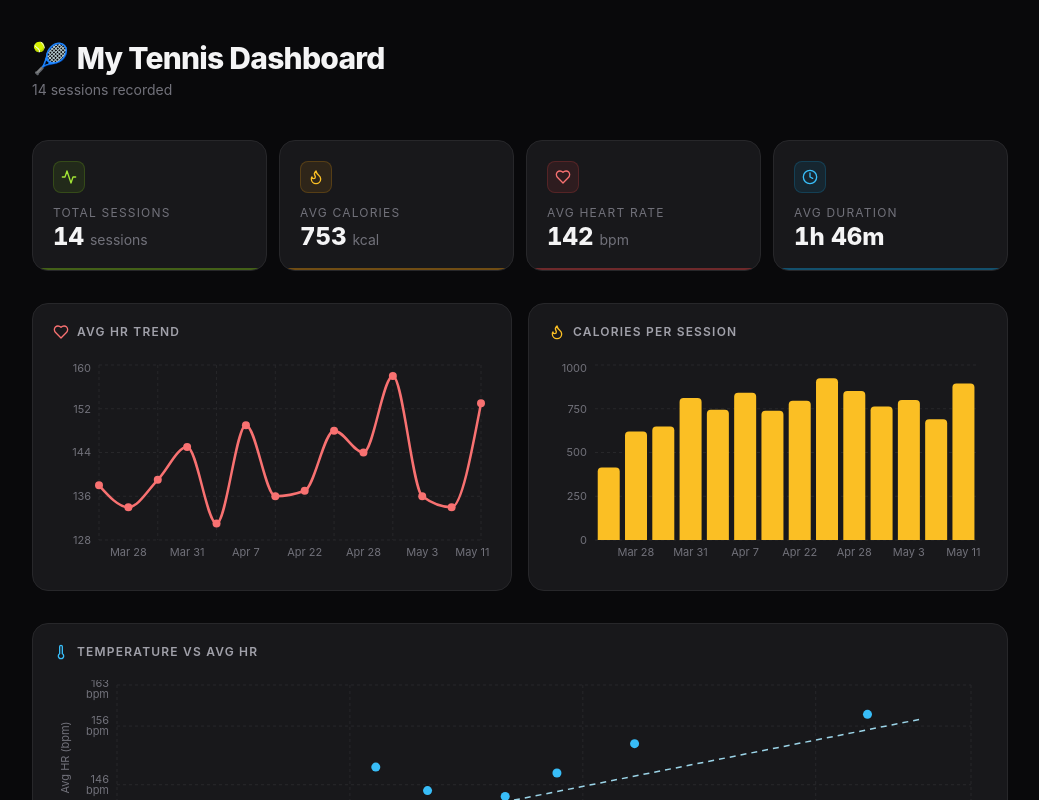
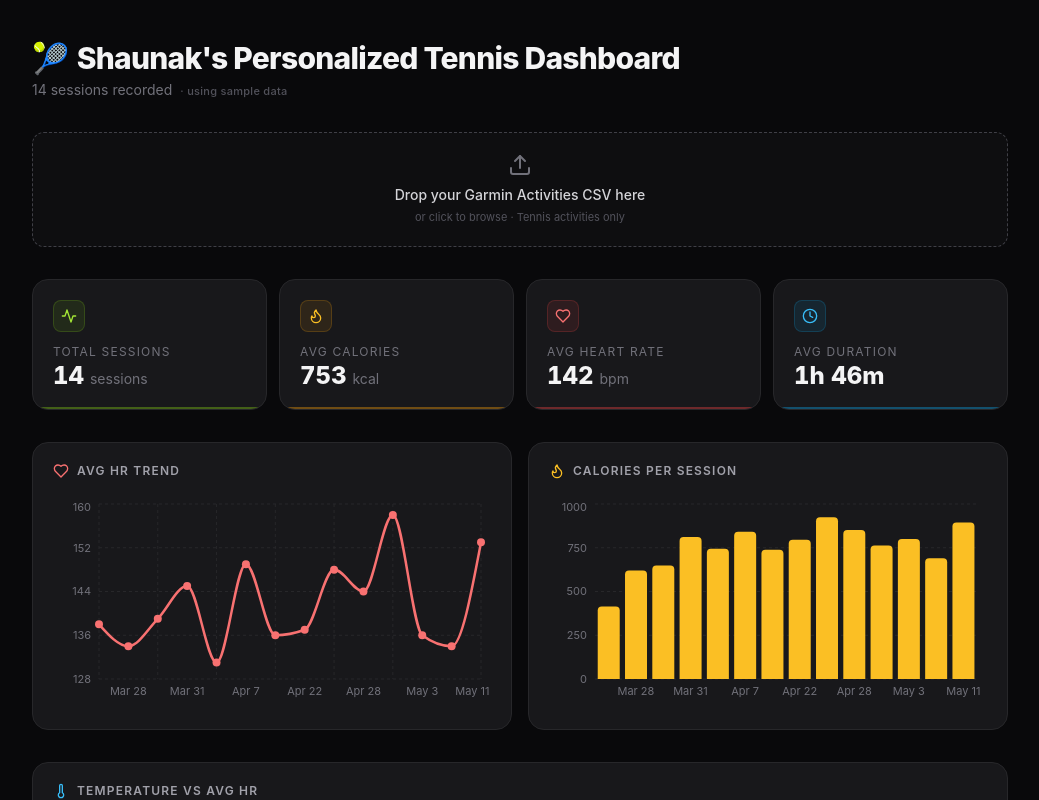
Before and after one commit to hq9c76hbpg-cell/tennis-dashboard1, a React (Vite) app: page / in a window 1280 px wide. Shown: the top 800 px of the page, without its empty margins (120-1159 px from the left). Built offline with nearby package versions, Linux system fonts and the light colour scheme.

Commit message:
Add CSV drag-and-drop import — loads full Garmin activity history
Co-authored-by: Cursor <cursoragent@cursor.com>

```diff
--- a/package.json
+++ b/package.json
@@ -13,12 +13,14 @@
   "dependencies": {
     "@supabase/supabase-js": "^2.57.4",
     "lucide-react": "^0.344.0",
+    "papaparse": "^5.5.3",
     "react": "^18.3.1",
     "react-dom": "^18.3.1",
     "recharts": "^3.8.1"
   },
   "devDependencies": {
     "@eslint/js": "^9.9.1",
+    "@types/papaparse": "^5.5.2",
     "@types/react": "^18.3.5",
     "@types/react-dom": "^18.3.0",
     "@vitejs/plugin-react": "^4.3.1",
--- a/src/App.tsx
+++ b/src/App.tsx
@@ -11,8 +11,9 @@ import {
   Tooltip,
   ResponsiveContainer,
 } from 'recharts';
-import { useState } from 'react';
-import { Activity, Flame, Heart, Clock, Zap, Battery, Thermometer, ChevronDown } from 'lucide-react';
+import { useState, useMemo, useRef, useEffect } from 'react';
+import Papa from 'papaparse';
+import { Activity, Flame, Heart, Clock, Zap, Battery, Thermometer, ChevronDown, Upload } from 'lucide-react';
 
 interface Session {
   date: string;
@@ -78,9 +79,78 @@ const rawSessions: Session[] = [
   { date: '2026-03-27', duration: '0h 51m', durationMinutes: 51,  avgHR: 138, maxHR: 180, calories: 414, steps: 2714, aerobicTE: 2.8, bodyBatteryDrain: -8, tempF: 63 },
 ];
 
-const chartSessions = [...rawSessions].reverse();
+function cloneSessions(sessions: Session[]): Session[] {
+  return JSON.parse(JSON.stringify(sessions)) as Session[];
+}
+
+function normalizeCsvRow(row: Record<string, unknown>): Record<string, string> {
+  const out: Record<string, string> = {};
+  for (const [k, v] of Object.entries(row)) {
+    const key = k.replace(/^\ufeff/, '').trim();
+    out[key] = v === null || v === undefined ? '' : String(v).trim();
+  }
+  return out;
+}
+
+function csvCell(row: Record<string, string>, ...names: string[]): string {
+  for (const n of names) {
+    const v = row[n];
+    if (v !== undefined && v !== '') return v;
+  }
+  return '';
+}
+
+/** Parse "H:MM:SS" or "MM:SS" into total minutes (rounded). */
+function parseHmsToDurationMinutes(time: string): number {
+  const cleaned = time.trim();
+  if (!cleaned) return 0;
+  const parts = cleaned.split(':').map((p) => parseInt(/-?\d+/.exec(p)?.[0] ?? '0', 10) || 0);
+  if (parts.length >= 3) {
+    const [h, m, s] = parts;
+    return Math.round(h * 60 + m + s / 60);
+  }
+  if (parts.length === 2) {
+    const [m, s] = parts;
+    return Math.round(m + s / 60);
+  }
+  if (parts.length === 1) return parts[0] || 0;
+  return 0;
+}
+
+function parseGarminDateToIso(dateStr: string): string | null {
+  const t = dateStr.trim();
+  if (!t) return null;
+  const isoStart = t.match(/^(\d{4})-(\d{1,2})-(\d{1,2})/);
+  if (isoStart) {
+    return `${isoStart[1]}-${isoStart[2].padStart(2, '0')}-${isoStart[3].padStart(2, '0')}`;
+  }
+  const us = t.match(/^(\d{1,2})\/(\d{1,2})\/(\d{4})/);
+  if (us) {
+    return `${us[3]}-${us[1].padStart(2, '0')}-${us[2].padStart(2, '0')}`;
+  }
+  const d = new Date(t);
+  if (!Number.isNaN(d.getTime())) {
+    return d.toISOString().slice(0, 10);
+  }
+  return null;
+}
+
+function parseNumLoose(s: string): number {
+  if (!s) return 0;
+  const n = parseFloat(s.replace(/,/g, '').replace(/[^\d.-]/g, ''));
+  return Number.isFinite(n) ? n : 0;
+}
+
+/** Garmin drain is shown as a loss — store as a negative number. */
+function parseBodyBatteryDrain(s: string): number {
+  const n = parseFloat(String(s).replace(/,/g, '').trim());
+  if (!Number.isFinite(n)) return 0;
+  if (n > 0) return -Math.abs(n);
+  return n;
+}
 
 function avg(arr: number[]) {
+  if (arr.length === 0) return 0;
   return Math.round(arr.reduce((a, b) => a + b, 0) / arr.length);
 }
 
@@ -88,6 +158,59 @@ function formatMinutes(mins: number) {
   const h = Math.floor(mins / 60);
   const m = mins % 60;
   return h > 0 ? `${h}h ${m}m` : `${m}m`;
+}
+
+function parseTennisSessionsFromGarminCsv(text: string): { sessions: Session[]; errors: string[] } {
+  const errors: string[] = [];
+  const parsed = Papa.parse<Record<string, unknown>>(text, {
+    header: true,
+    skipEmptyLines: 'greedy',
+  });
+  for (const e of parsed.errors.slice(0, 5)) {
+    if (e.message) errors.push(e.message);
+  }
+  const rows = parsed.data ?? [];
+  const out: Session[] = [];
+  for (let i = 0; i < rows.length; i++) {
+    const raw = rows[i];
+    if (!raw || typeof raw !== 'object') continue;
+    const row = normalizeCsvRow(raw);
+    const activityType = csvCell(row, 'Activity Type').trim();
+    if (activityType !== 'Tennis' && activityType.toLowerCase() !== 'tennis') continue;
+
+    const dateIso = parseGarminDateToIso(csvCell(row, 'Date'));
+    if (!dateIso) {
+      errors.push(`Skipped row ${i + 2}: could not parse date "${csvCell(row, 'Date')}"`);
+      continue;
+    }
+
+    const timeStr = csvCell(row, 'Time');
+    const durationMinutes = parseHmsToDurationMinutes(timeStr);
+    const duration = formatMinutes(durationMinutes);
+
+    const calories = Math.round(parseNumLoose(csvCell(row, 'Calories')));
+    const avgHR = Math.round(parseNumLoose(csvCell(row, 'Avg HR', 'Average HR')));
+    const maxHR = Math.round(parseNumLoose(csvCell(row, 'Max HR')));
+    const aerobicRaw = csvCell(row, 'Aerobic TE');
+    const aerobicTE = aerobicRaw === '' ? undefined : parseNumLoose(aerobicRaw);
+    const steps = Math.round(parseNumLoose(csvCell(row, 'Steps')));
+    const bodyBatteryDrain = parseBodyBatteryDrain(csvCell(row, 'Body Battery Drain'));
+
+    out.push({
+      date: dateIso,
+      duration,
+      durationMinutes,
+      avgHR,
+      maxHR,
+      calories,
+      steps,
+      aerobicTE,
+      bodyBatteryDrain,
+      tempF: 0,
+    });
+  }
+  out.sort((a, b) => (a.date < b.date ? 1 : a.date > b.date ? -1 : 0));
+  return { sessions: out, errors };
 }
 
 function teBadge(te: number | undefined) {
@@ -107,18 +230,6 @@ function formatDateFull(iso: string) {
   const d = new Date(iso + 'T00:00:00');
   return d.toLocaleDateString('en-US', { weekday: 'short', month: 'short', day: 'numeric', year: 'numeric' });
 }
-
-const chartData = chartSessions.map(s => ({
-  date: formatDateShort(s.date),
-  avgHR: s.avgHR,
-  calories: s.calories,
-}));
-
-const tempHrScatterData = rawSessions.map((s) => ({
-  tempF: s.tempF,
-  avgHR: s.avgHR,
-  date: s.date,
-}));
 
 /** Least-squares regression y = slope * x + intercept for paired (x, y) samples. */
 function leastSquaresLine(xs: number[], ys: number[]): { slope: number; intercept: number } | null {
@@ -142,25 +253,6 @@ function leastSquaresLine(xs: number[], ys: number[]): { slope: number; intercep
   const intercept = (sumY - slope * sumX) / n;
   return { slope, intercept };
 }
-
-const tempHrXs = tempHrScatterData.map((d) => d.tempF);
-const tempHrYs = tempHrScatterData.map((d) => d.avgHR);
-const tempHrRegression = leastSquaresLine(tempHrXs, tempHrYs);
-const tempHrTrendPad = 2;
-const tempHrXMin = Math.min(...tempHrXs) - tempHrTrendPad;
-const tempHrXMax = Math.max(...tempHrXs) + tempHrTrendPad;
-const tempHrTrendLineData =
-  tempHrRegression != null
-    ? [
-        { tempF: tempHrXMin, avgHR: tempHrRegression.slope * tempHrXMin + tempHrRegression.intercept },
-        { tempF: tempHrXMax, avgHR: tempHrRegression.slope * tempHrXMax + tempHrRegression.intercept },
-      ]
-    : [];
-
-const totalSessions = rawSessions.length;
-const avgCalories = avg(rawSessions.map(s => s.calories));
-const avgHR = avg(rawSessions.map(s => s.avgHR));
-const avgDuration = avg(rawSessions.map(s => s.durationMinutes));
 
 interface TooltipProps {
   active?: boolean;
@@ -307,18 +399,161 @@ function SessionDetailPanel({ session: s }: { session: Session }) {
 }
 
 export default function App() {
-  const [expandedSessionDate, setExpandedSessionDate] = useState<string | null>(null);
+  const [sessions, setSessions] = useState<Session[]>(() => cloneSessions(rawSessions));
+  const [usingFallbackData, setUsingFallbackData] = useState(true);
+  const [expandedSessionKey, setExpandedSessionKey] = useState<string | null>(null);
+  const [csvSuccessMessage, setCsvSuccessMessage] = useState<string | null>(null);
+  const [csvErrorMessage, setCsvErrorMessage] = useState<string | null>(null);
+  const [dragActive, setDragActive] = useState(false);
+  const fileInputRef = useRef<HTMLInputElement>(null);
+
+  const chartSessions = useMemo(() => [...sessions].reverse(), [sessions]);
+  const chartData = useMemo(
+    () =>
+      chartSessions.map((s) => ({
+        date: formatDateShort(s.date),
+        avgHR: s.avgHR,
+        calories: s.calories,
+      })),
+    [chartSessions],
+  );
+  const tempHrScatterData = useMemo(
+    () =>
+      sessions.map((s) => ({
+        tempF: s.tempF,
+        avgHR: s.avgHR,
+        date: s.date,
+      })),
+    [sessions],
+  );
+  const tempHrRegression = useMemo(() => {
+    const xs = tempHrScatterData.map((d) => d.tempF);
+    const ys = tempHrScatterData.map((d) => d.avgHR);
+    return leastSquaresLine(xs, ys);
+  }, [tempHrScatterData]);
+  const tempHrTrendLineData = useMemo(() => {
+    if (tempHrScatterData.length === 0) return [];
+    const xs = tempHrScatterData.map((d) => d.tempF);
+    const pad = 2;
+    const xMin = Math.min(...xs) - pad;
+    const xMax = Math.max(...xs) + pad;
+    if (tempHrRegression == null) return [];
+    return [
+      { tempF: xMin, avgHR: tempHrRegression.slope * xMin + tempHrRegression.intercept },
+      { tempF: xMax, avgHR: tempHrRegression.slope * xMax + tempHrRegression.intercept },
+    ];
+  }, [tempHrScatterData, tempHrRegression]);
+
+  const totalSessions = sessions.length;
+  const avgCalories = avg(sessions.map((s) => s.calories));
+  const avgHR = avg(sessions.map((s) => s.avgHR));
+  const avgDuration = avg(sessions.map((s) => s.durationMinutes));
+
+  useEffect(() => {
+    if (!csvSuccessMessage) return;
+    const t = window.setTimeout(() => setCsvSuccessMessage(null), 6500);
+    return () => window.clearTimeout(t);
+  }, [csvSuccessMessage]);
+
+  const processCsvText = (text: string) => {
+    setCsvErrorMessage(null);
+    setCsvSuccessMessage(null);
+    const { sessions: imported, errors } = parseTennisSessionsFromGarminCsv(text);
+    if (imported.length === 0) {
+      setCsvErrorMessage(
+        errors[0] ??
+          'No Tennis activities found. Export your activities CSV from Garmin Connect and ensure the Activity Type column includes "Tennis".',
+      );
+      return;
+    }
+    setSessions(imported);
+    setUsingFallbackData(false);
+    setExpandedSessionKey(null);
+    setCsvSuccessMessage(`Imported ${imported.length} tennis session${imported.length === 1 ? '' : 's'} from CSV.`);
+  };
+
+  const handleFile = (file: File | undefined) => {
+    if (!file) return;
+    if (!file.name.toLowerCase().endsWith('.csv')) {
+      setCsvErrorMessage('Please choose a .csv file.');
+      setCsvSuccessMessage(null);
+      return;
+    }
+    file.text().then(processCsvText).catch(() => {
+      setCsvErrorMessage('Could not read that file.');
+      setCsvSuccessMessage(null);
+    });
+  };
+
   return (
     <div className="min-h-screen bg-zinc-950 text-zinc-100" style={{ fontFamily: "'Inter', system-ui, sans-serif" }}>
       <div className="max-w-5xl mx-auto px-4 sm:px-6 py-10">
 
         {/* Header */}
-        <header className="mb-10">
+        <header className="mb-6">
           <h1 className="text-3xl font-extrabold tracking-tight mb-1">
-            <span className="mr-2">🎾</span>My Tennis Dashboard
+            <span className="mr-2">🎾</span>Shaunak's Personalized Tennis Dashboard
           </h1>
-          <p className="text-zinc-500 text-sm">{totalSessions} sessions recorded</p>
+          <div className="flex flex-wrap items-baseline gap-x-2 gap-y-1">
+            <p className="text-zinc-500 text-sm">{totalSessions} sessions recorded</p>
+            {usingFallbackData && (
+              <span className="text-[11px] text-zinc-600 font-medium tracking-wide">· using sample data</span>
+            )}
+          </div>
         </header>
+
+        {/* CSV import */}
+        <div className="mb-8 space-y-2">
+          <input
+            ref={fileInputRef}
+            type="file"
+            accept=".csv,text/csv"
+            className="sr-only"
+            onChange={(e) => {
+              handleFile(e.target.files?.[0]);
+              e.target.value = '';
+            }}
+          />
+          <button
+            type="button"
+            onClick={() => fileInputRef.current?.click()}
+            onDragEnter={(e) => {
+              e.preventDefault();
+              setDragActive(true);
+            }}
+            onDragOver={(e) => {
+              e.preventDefault();
+              e.dataTransfer.dropEffect = 'copy';
+            }}
+            onDragLeave={(e) => {
+              e.preventDefault();
+              if (!e.currentTarget.contains(e.relatedTarget as Node)) setDragActive(false);
+            }}
+            onDrop={(e) => {
+              e.preventDefault();
+              setDragActive(false);
+              const f = e.dataTransfer.files?.[0];
+              handleFile(f);
+            }}
+            className={`group w-full rounded-xl border border-dashed px-4 py-5 text-center transition-colors duration-200 cursor-pointer select-none
+              ${dragActive ? 'border-sky-500/60 bg-sky-500/5' : 'border-zinc-700 bg-zinc-900/40 hover:border-zinc-500 hover:bg-zinc-900/70'}
+            `}
+          >
+            <Upload className="w-6 h-6 mx-auto mb-2 text-zinc-500 group-hover:text-zinc-400 transition-colors" aria-hidden />
+            <p className="text-sm font-medium text-zinc-300">Drop your Garmin Activities CSV here</p>
+            <p className="text-[11px] text-zinc-600 mt-1">or click to browse · Tennis activities only</p>
+          </button>
+          {csvSuccessMessage && (
+            <p className="text-xs font-medium text-emerald-400/90 pl-1" role="status">
+              {csvSuccessMessage}
+            </p>
+          )}
+          {csvErrorMessage && (
+            <p className="text-xs font-medium text-amber-400/90 pl-1" role="alert">
+              {csvErrorMessage}
+            </p>
+          )}
+        </div>
 
         {/* Summary Cards */}
         <div className="grid grid-cols-2 lg:grid-cols-4 gap-3 mb-8">
@@ -418,17 +653,18 @@ export default function App() {
         <section>
           <h2 className="text-xs font-semibold text-zinc-500 uppercase tracking-widest mb-4">Session Log</h2>
           <div className="flex flex-col gap-2.5">
-            {rawSessions.map((s) => {
+            {sessions.map((s, idx) => {
               const badge = teBadge(s.aerobicTE);
-              const isOpen = expandedSessionDate === s.date;
+              const rowKey = `${idx}-${s.date}`;
+              const isOpen = expandedSessionKey === rowKey;
               return (
                 <div
-                  key={s.date}
+                  key={rowKey}
                   className="group rounded-2xl border border-zinc-800 bg-zinc-900 overflow-hidden transition-[box-shadow] duration-300 hover:border-zinc-700 hover:shadow-lg hover:shadow-black/20"
                 >
                   <button
                     type="button"
-                    onClick={() => setExpandedSessionDate(isOpen ? null : s.date)}
+                    onClick={() => setExpandedSessionKey(isOpen ? null : rowKey)}
                     aria-expanded={isOpen}
                     className="w-full text-left px-5 py-4 flex flex-col sm:flex-row sm:items-center sm:justify-between gap-3 focus:outline-none focus-visible:ring-2 focus-visible:ring-sky-500/50 focus-visible:ring-offset-2 focus-visible:ring-offset-zinc-950"
                   >
```
Also changed, not shown: 1 other file (tests, documents, lock files or other folders).
